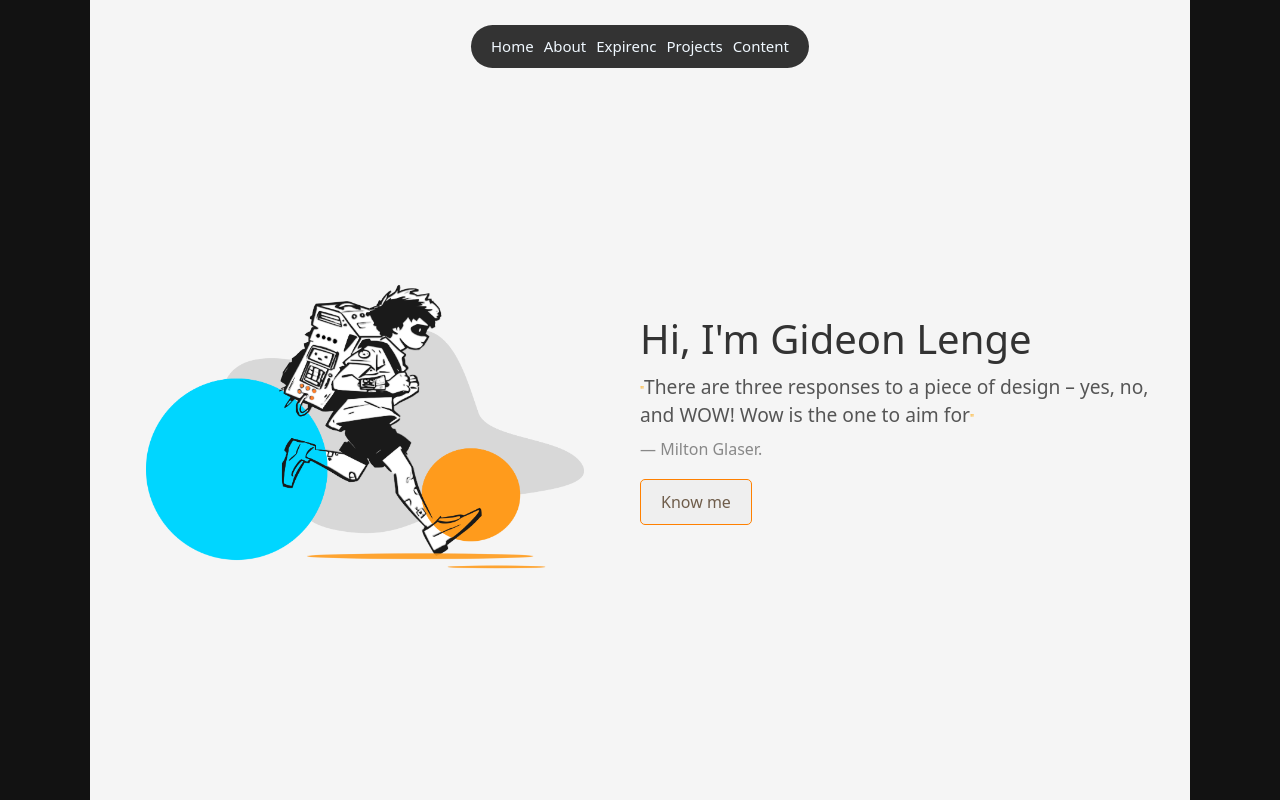
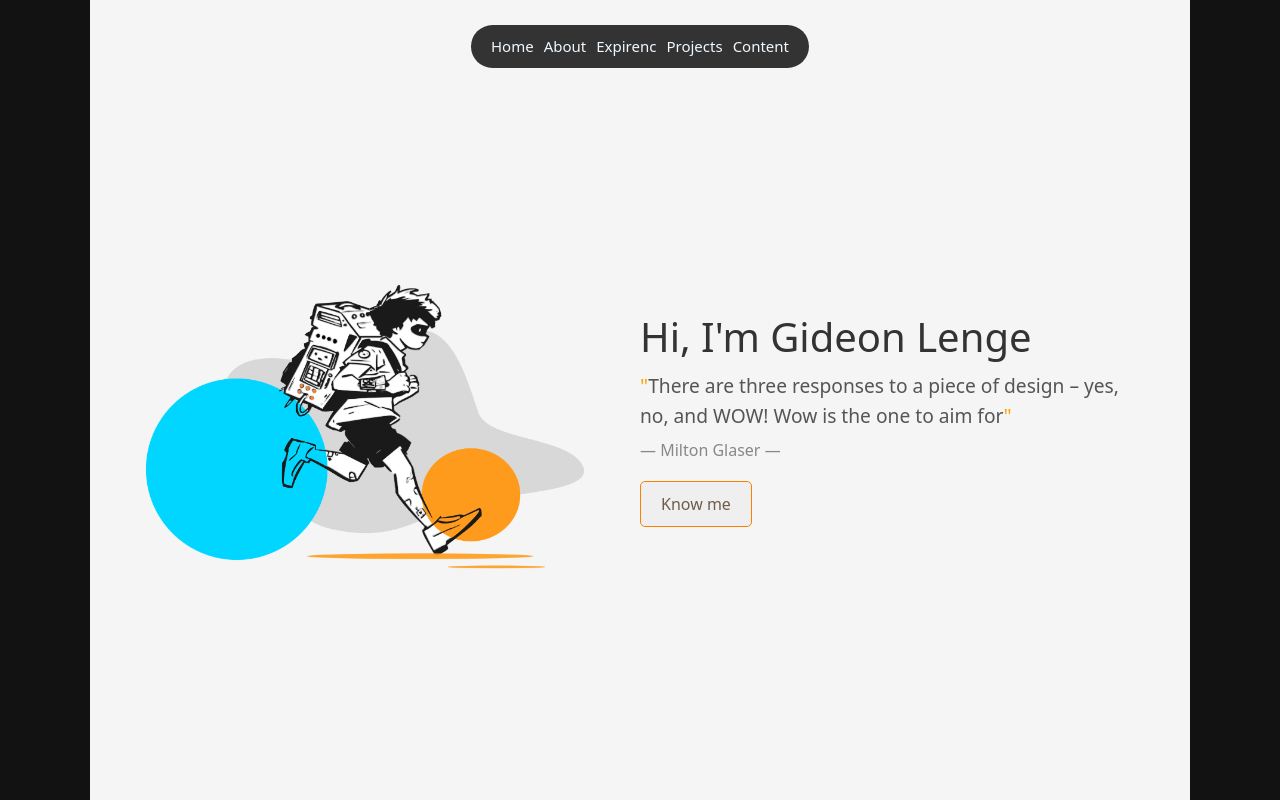
Before and after one commit to Codedecblackmoon/My_Portfolio, a React (Vite) app: page / in a window 1280 px wide. Shown: the top 800 px of the page. Built offline with nearby package versions, Linux system fonts and the light colour scheme.

Commit message:
working on the home page

```diff
--- a/src/components/Home.tsx
+++ b/src/components/Home.tsx
@@ -10,10 +10,10 @@ function Home() {
           <section>
             <h1 className="name">Hi, I'm Gideon Lenge</h1>
             <h3>
-            <span style={{ color: "orange", fontSize: "10px" }}>"</span>There are three responses to a piece of design – yes, no, and WOW!
-              Wow is the one to aim for<span style={{ color: "orange", fontSize: "10px" }}>"</span>
+            <span style={{ color: "orange", fontSize: "20px", fontStyle: "bold" }}>"</span>There are three responses to a piece of design – yes, no, and WOW!
+              Wow is the one to aim for<span style={{ color: "orange", fontSize: "20px", fontStyle: "bold" }}>"</span>
             </h3>
-            <h4>― Milton Glaser.</h4>
+            <h4>― Milton Glaser ―</h4>
             <button>Know me</button>
           </section>
         </div>
```
